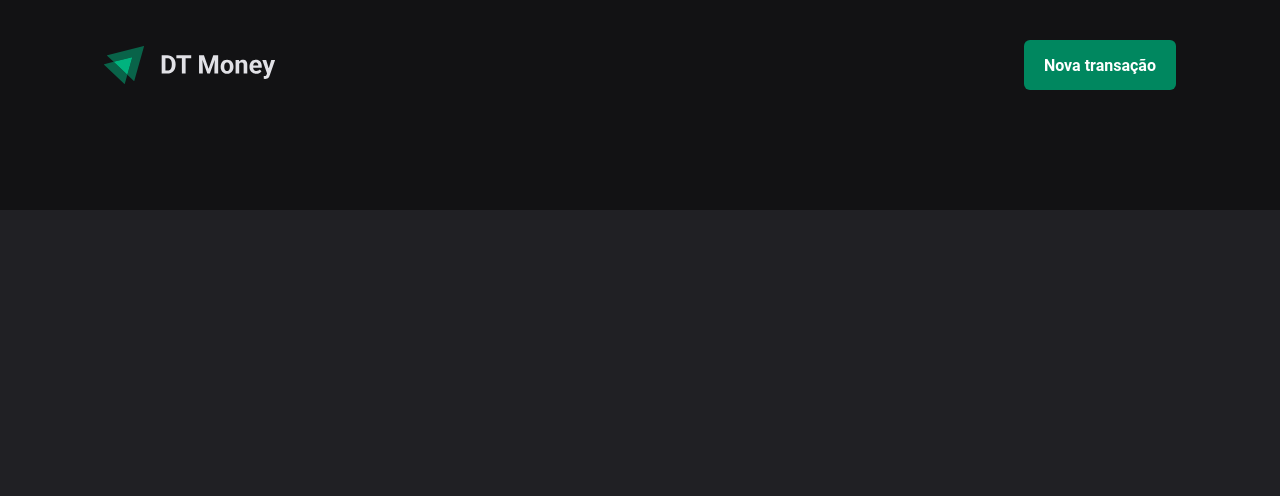
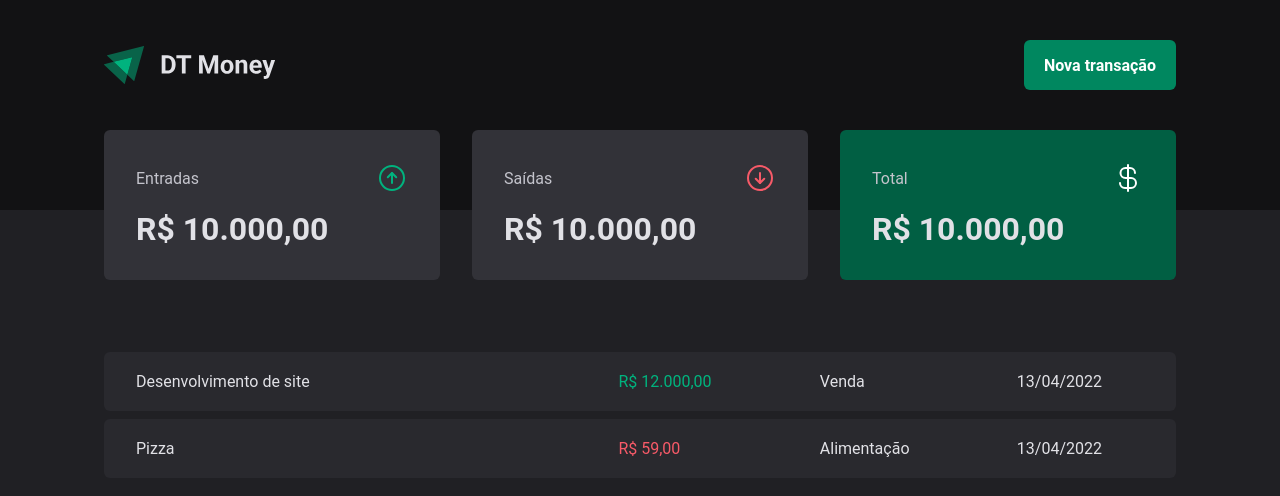
Before and after one commit to pedrolgarcia/dt-money, a React app: page / in a window 1280 px wide. Shown: the top 496 px of the page. Built offline with nearby package versions, Linux system fonts and the light colour scheme; the HTML template or start-up script is replaced by a standard one.

Commit message:
feat: transactions page, summary and table components

```diff
--- a/package.json
+++ b/package.json
@@ -9,6 +9,7 @@
     "preview": "vite preview"
   },
   "dependencies": {
+    "phosphor-react": "^1.4.1",
     "react": "^18.2.0",
     "react-dom": "^18.2.0",
     "styled-components": "^5.3.5"
--- /dev/null
+++ b/src/components/Summary/index.tsx
@@ -0,0 +1,36 @@
+import { ArrowCircleDown, ArrowCircleUp, CurrencyDollar } from 'phosphor-react'
+
+import { SummaryCard, SummaryContainer } from './styles'
+
+export function Summary() {
+  return (
+    <SummaryContainer>
+      <SummaryCard>
+        <header>
+          <span>Entradas</span>
+          <ArrowCircleUp size={32} color="#00b37e" />
+        </header>
+
+        <strong>R$ 10.000,00</strong>
+      </SummaryCard>
+
+      <SummaryCard>
+        <header>
+          <span>Saídas</span>
+          <ArrowCircleDown size={32} color="#f75a68" />
+        </header>
+
+        <strong>R$ 10.000,00</strong>
+      </SummaryCard>
+
+      <SummaryCard variant="green">
+        <header>
+          <span>Total</span>
+          <CurrencyDollar size={32} color="#ffffff" />
+        </header>
+
+        <strong>R$ 10.000,00</strong>
+      </SummaryCard>
+    </SummaryContainer>
+  )
+}
--- /dev/null
+++ b/src/components/Summary/styles.ts
@@ -0,0 +1,43 @@
+import styled, { css } from 'styled-components'
+
+export const SummaryContainer = styled.section`
+  width: 100%;
+  max-width: 1120px;
+  margin: 0 auto;
+  padding: 0 1.5rem;
+
+  display: grid;
+  grid-template-columns: repeat(3, 1fr);
+  gap: 2rem;
+
+  margin-top: -5rem;
+`
+
+interface SummaryCardProps {
+  variant?: 'green'
+}
+
+export const SummaryCard = styled.div<SummaryCardProps>`
+  background-color: ${({ theme }) => theme['gray-600']};
+  border-radius: 6px;
+  padding: 2rem;
+
+  header {
+    display: flex;
+    align-items: center;
+    justify-content: space-between;
+    color: ${({ theme }) => theme['gray-300']};
+  }
+
+  strong {
+    display: block;
+    margin-top: 1rem;
+    font-size: 2rem;
+  }
+
+  ${({ variant }) =>
+    variant === 'green' &&
+    css`
+      background-color: ${({ theme }) => theme['green-700']};
+    `}
+`
--- a/src/pages/Transactions/index.tsx
+++ b/src/pages/Transactions/index.tsx
@@ -1,9 +1,40 @@
 import { Header } from '../../components/Header'
+import { Summary } from '../../components/Summary'
+
+import {
+  PriceHighlight,
+  TransactionsContainer,
+  TransactionsTable,
+} from './styles'
 
 export function Transactions() {
   return (
     <div>
       <Header />
+      <Summary />
+
+      <TransactionsContainer>
+        <TransactionsTable>
+          <tbody>
+            <tr>
+              <td width="45%">Desenvolvimento de site</td>
+              <td>
+                <PriceHighlight variant="income">R$ 12.000,00</PriceHighlight>
+              </td>
+              <td>Venda</td>
+              <td>13/04/2022</td>
+            </tr>
+            <tr>
+              <td width="45%">Pizza</td>
+              <td>
+                <PriceHighlight variant="outcome">R$ 59,00</PriceHighlight>
+              </td>
+              <td>Alimentação</td>
+              <td>13/04/2022</td>
+            </tr>
+          </tbody>
+        </TransactionsTable>
+      </TransactionsContainer>
     </div>
   )
 }
--- a/src/pages/Transactions/styles.ts
+++ b/src/pages/Transactions/styles.ts
@@ -1,3 +1,39 @@
 import styled from 'styled-components'
 
-export const Container = styled.div``
+export const TransactionsContainer = styled.div`
+  width: 100%;
+  max-width: 1120px;
+  margin: 4rem auto;
+  padding: 0 1.5rem;
+`
+
+export const TransactionsTable = styled.table`
+  width: 100%;
+  border-collapse: separate;
+  border-spacing: 0 0.5rem;
+  /* margin-top: 1.5rem; */
+
+  td {
+    padding: 1.25rem 2rem;
+    background-color: ${({ theme }) => theme['gray-700']};
+
+    &:first-child {
+      border-top-left-radius: 6px;
+      border-bottom-left-radius: 6px;
+    }
+
+    &:last-child {
+      border-top-right-radius: 6px;
+      border-bottom-right-radius: 6px;
+    }
+  }
+`
+
+interface PriceHighlightProps {
+  variant: 'income' | 'outcome'
+}
+
+export const PriceHighlight = styled.span<PriceHighlightProps>`
+  color: ${({ variant, theme }) =>
+    variant === 'income' ? theme['green-300'] : theme['red-300']};
+`
```
Also changed, not shown: 1 other file (tests, documents, lock files or other folders).
